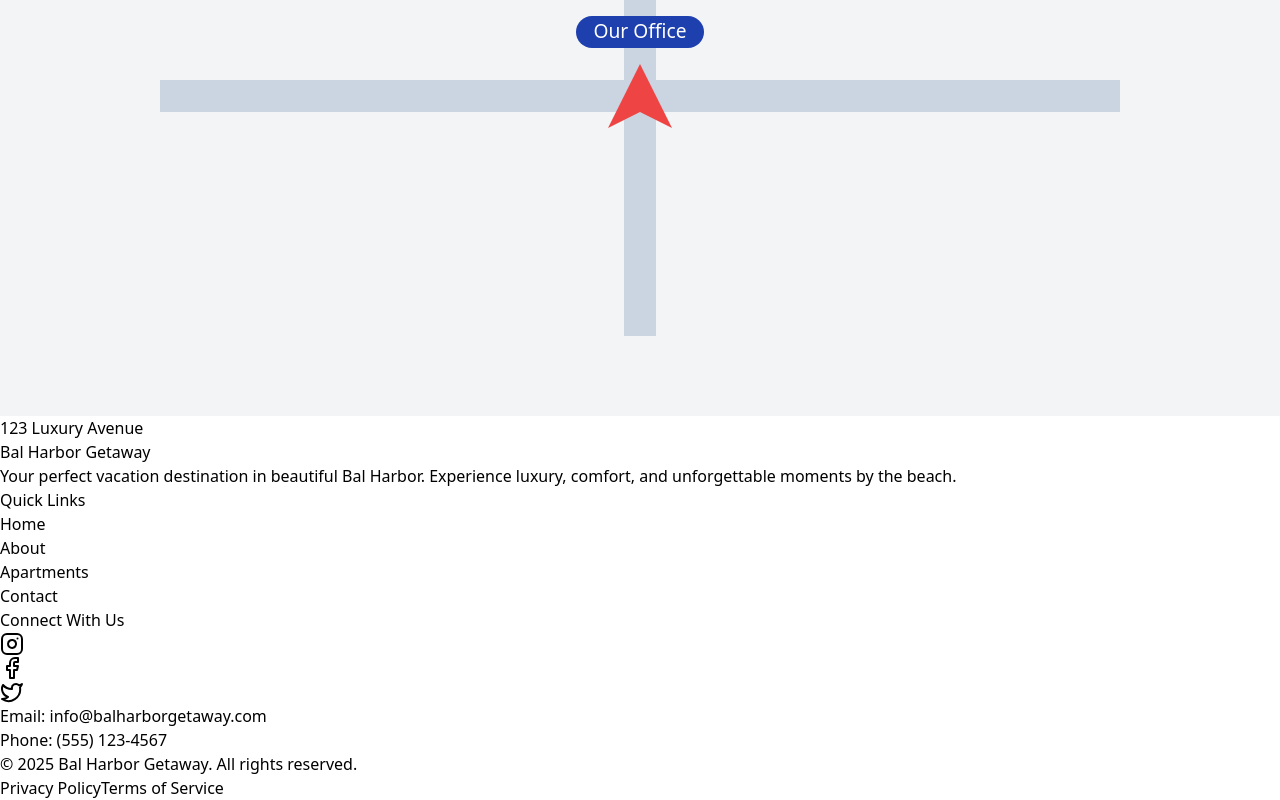
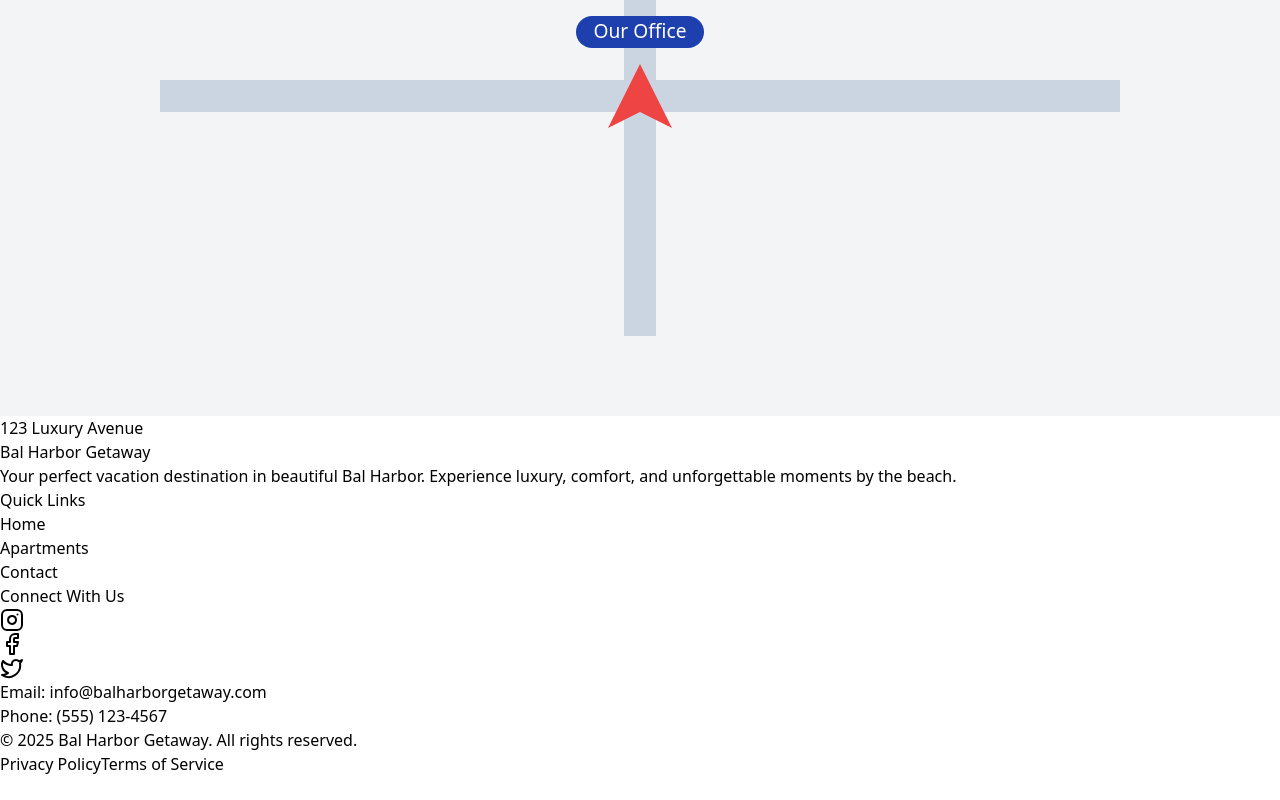
Before and after one commit to Atulkumar1104/BalHarborGateway, a React (Vite) app: page /contact in a window 1280 px wide. Shown: the part 1256-2056 px from the top of the page. After the commit the page ends 2032 px from the top, so only its background shows below. Built offline with nearby package versions, Linux system fonts and the light colour scheme.

Commit message:
feat: Demo Page Created

```diff
--- a/src/Pages/Footer/footer.jsx
+++ b/src/Pages/Footer/footer.jsx
@@ -33,14 +33,7 @@ const Footer = () => {
                   Home
                 </Link>
               </li>
-              <li>
-                <Link
-                  to="/about"
-                  className="text-gray-600 hover:text-orange-600 transition-colors duration-200"
-                >
-                  About
-                </Link>
-              </li>
+
               <li>
                 <Link
                   to="/apartments"
--- a/src/Pages/Header/header.jsx
+++ b/src/Pages/Header/header.jsx
@@ -46,7 +46,6 @@ const Header = () => {
 
   const navigationLinks = [
     { path: "/", text: "Home" },
-    {  text: "About" },
     { path: "/contact", text: "Contact" },
     { path: "/apartments", text: "Apartments" },
   ];
```
